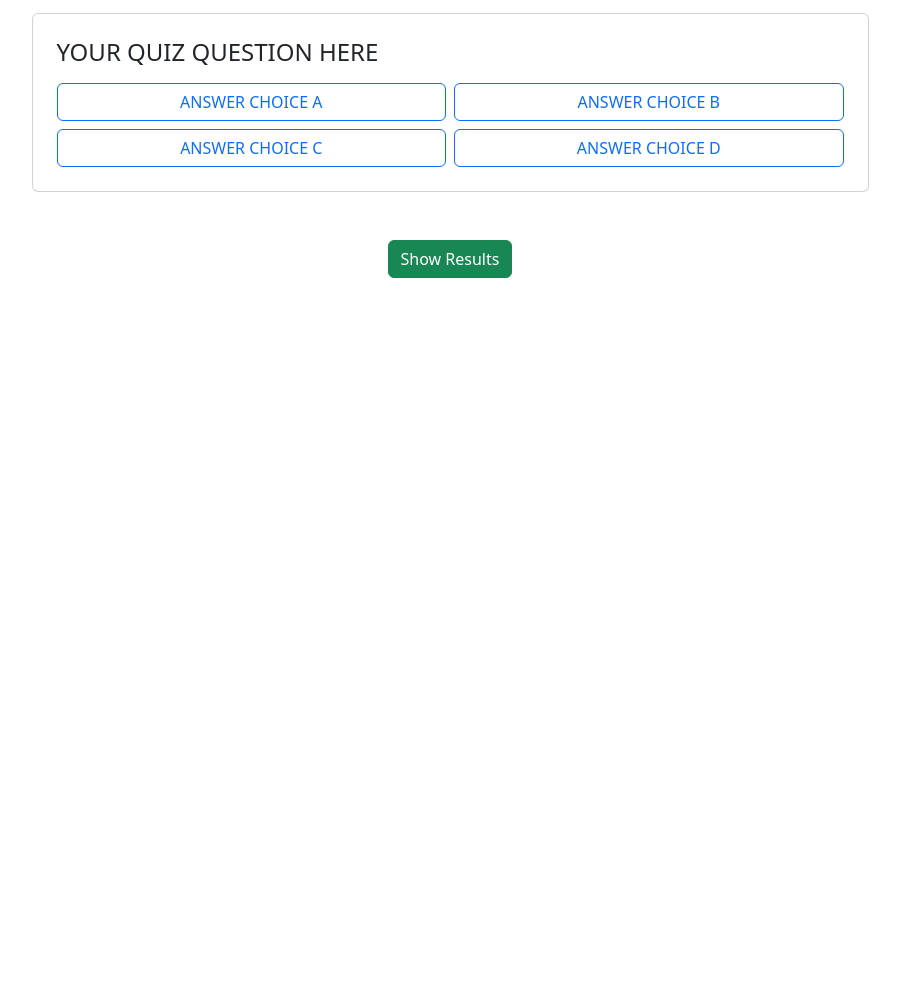
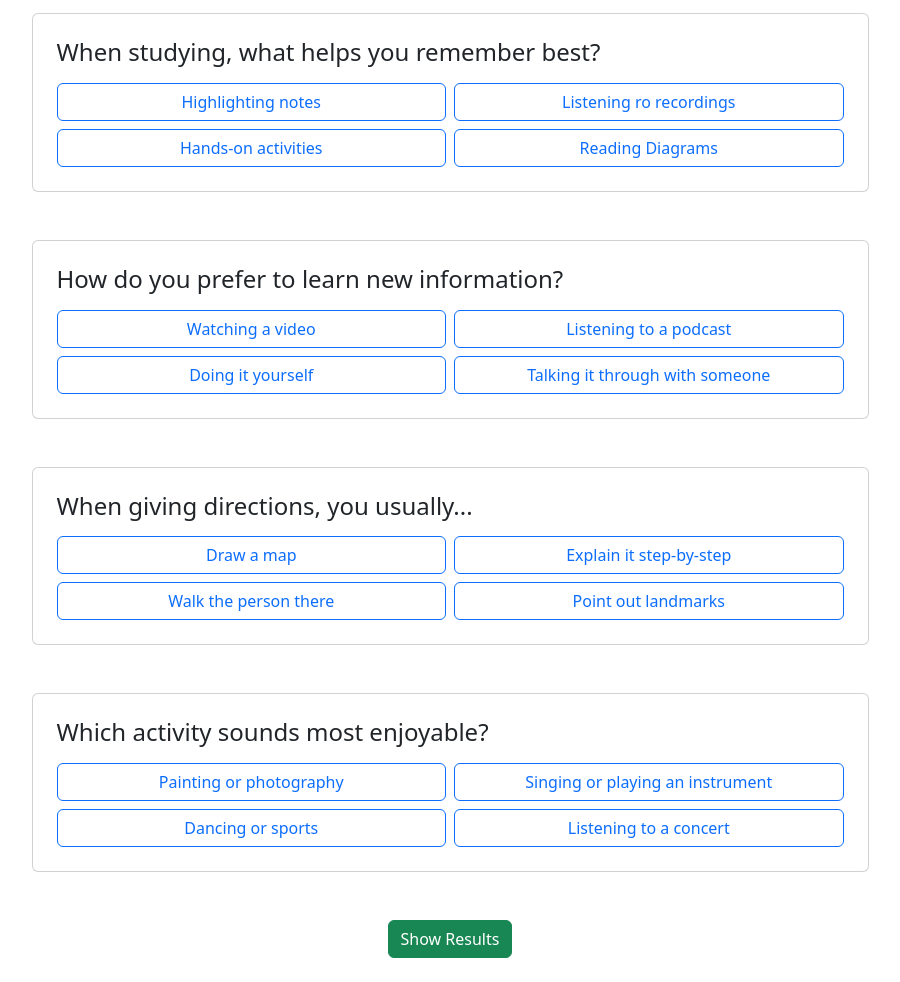
Before and after one commit to abradley-web/BradleyA_Assignment-8, a plain HTML site: page index.html in a window 1280 px wide. Shown: the part 91-1073 px from the top of the page, without its empty margins (190-1090 px from the left). Before the commit the page ends 800 px from the top, so only its background shows below. Drawn offline with nearby package versions, Linux system fonts and the light colour scheme.

Commit message:
Added 4 quiz questions

```diff
--- a/index.html
+++ b/index.html
@@ -9,24 +9,24 @@
     <link rel="stylesheet" href ="./css/style.css">
 </head>
 <body>
-    <h1 class="text-center mt-4">YOUR QUIZ TITLE HERE</h1>
+    <h1 class="text-center mt-4">What Type of Learner Are You?</h1>
 
-    <!-- Start quiz element -->
+    <!-- Question 1 -->
     <div class="container d-flex justify-content-center" id="question-1">
       <div class="card my-4 p-4 question-block" style="width: 75%;">
-        <h4 class="mb-3">YOUR QUIZ QUESTION HERE</h4>
+        <h4 class="mb-3">When studying, what helps you remember best?</h4>
         <div class="row g-2">
           <div class="col-6">
-            <button class="btn btn-outline-primary w-100 answer-btn" data-answer="A">ANSWER CHOICE A</button>
+            <button class="btn btn-outline-primary w-100 answer-btn" data-answer="visual">Highlighting notes</button>
           </div>
           <div class="col-6">
-            <button class="btn btn-outline-primary w-100 answer-btn" data-answer="B">ANSWER CHOICE B</button>
+            <button class="btn btn-outline-primary w-100 answer-btn" data-answer="auditory">Listening ro recordings</button>
           </div>
           <div class="col-6">
-            <button class="btn btn-outline-primary w-100 answer-btn" data-answer="C">ANSWER CHOICE C</button>
+            <button class="btn btn-outline-primary w-100 answer-btn" data-answer="kinesthetic">Hands-on activities</button>
           </div>
           <div class="col-6">
-            <button class="btn btn-outline-primary w-100 answer-btn" data-answer="D">ANSWER CHOICE D</button>
+            <button class="btn btn-outline-primary w-100 answer-btn" data-answer="visual">Reading Diagrams</button>
           </div>
         </div>
       </div>
@@ -38,7 +38,71 @@
 
     <!-- Add more quiz elements here -->
 
+    <!-- Question 2 -->
 
+<div class="container d-flex justify-content-center question-block" id="question-2">
+    <div class="card my-4 p-4" style="width: 75%;">
+      <h4 class="mb-3">How do you prefer to learn new information?</h4>
+      <div class="row g-2">
+        <div class="col-6">
+          <button class="btn btn-outline-primary w-100 answer-btn" data-answer="visual">Watching a video</button>
+        </div>
+        <div class="col-6">
+          <button class="btn btn-outline-primary w-100 answer-btn" data-answer="auditory">Listening to a podcast</button>
+        </div>
+        <div class="col-6">
+          <button class="btn btn-outline-primary w-100 answer-btn" data-answer="kinesthetic">Doing it yourself</button>
+        </div>
+        <div class="col-6">
+          <button class="btn btn-outline-primary w-100 answer-btn" data-answer="auditory">Talking it through with someone</button>
+        </div>
+      </div>
+    </div>
+  </div>
+
+<!-- Question 3 -->
+
+ <div class="container d-flex justify-content-center question-block" id="question-3">
+    <div class="card my-4 p-4" style="width: 75%;">
+      <h4 class="mb-3">When giving directions, you usually...</h4>
+      <div class="row g-2">
+        <div class="col-6">
+          <button class="btn btn-outline-primary w-100 answer-btn" data-answer="visual">Draw a map</button>
+        </div>
+        <div class="col-6">
+          <button class="btn btn-outline-primary w-100 answer-btn" data-answer="auditory">Explain it step-by-step</button>
+        </div>
+        <div class="col-6">
+          <button class="btn btn-outline-primary w-100 answer-btn" data-answer="kinesthetic">Walk the person there</button>
+        </div>
+        <div class="col-6">
+          <button class="btn btn-outline-primary w-100 answer-btn" data-answer="visual">Point out landmarks</button>
+        </div>
+      </div>
+    </div>
+  </div>
+
+<!-- Question 4 -->
+
+<div class="container d-flex justify-content-center question-block" id="question-4">
+    <div class="card my-4 p-4" style="width: 75%;">
+      <h4 class="mb-3">Which activity sounds most enjoyable?</h4>
+      <div class="row g-2">
+        <div class="col-6">
+          <button class="btn btn-outline-primary w-100 answer-btn" data-answer="visual">Painting or photography</button>
+        </div>
+        <div class="col-6">
+          <button class="btn btn-outline-primary w-100 answer-btn" data-answer="auditory">Singing or playing an instrument</button>
+        </div>
+        <div class="col-6">
+          <button class="btn btn-outline-primary w-100 answer-btn" data-answer="kinesthetic">Dancing or sports</button>
+        </div>
+        <div class="col-6">
+          <button class="btn btn-outline-primary w-100 answer-btn" data-answer="auditory">Listening to a concert</button>
+        </div>
+      </div>
+    </div>
+  </div>
 
     <div class="container d-flex justify-content-center">
       <button id="show-result" class="btn btn-success my-4">Show Results</button>
```
